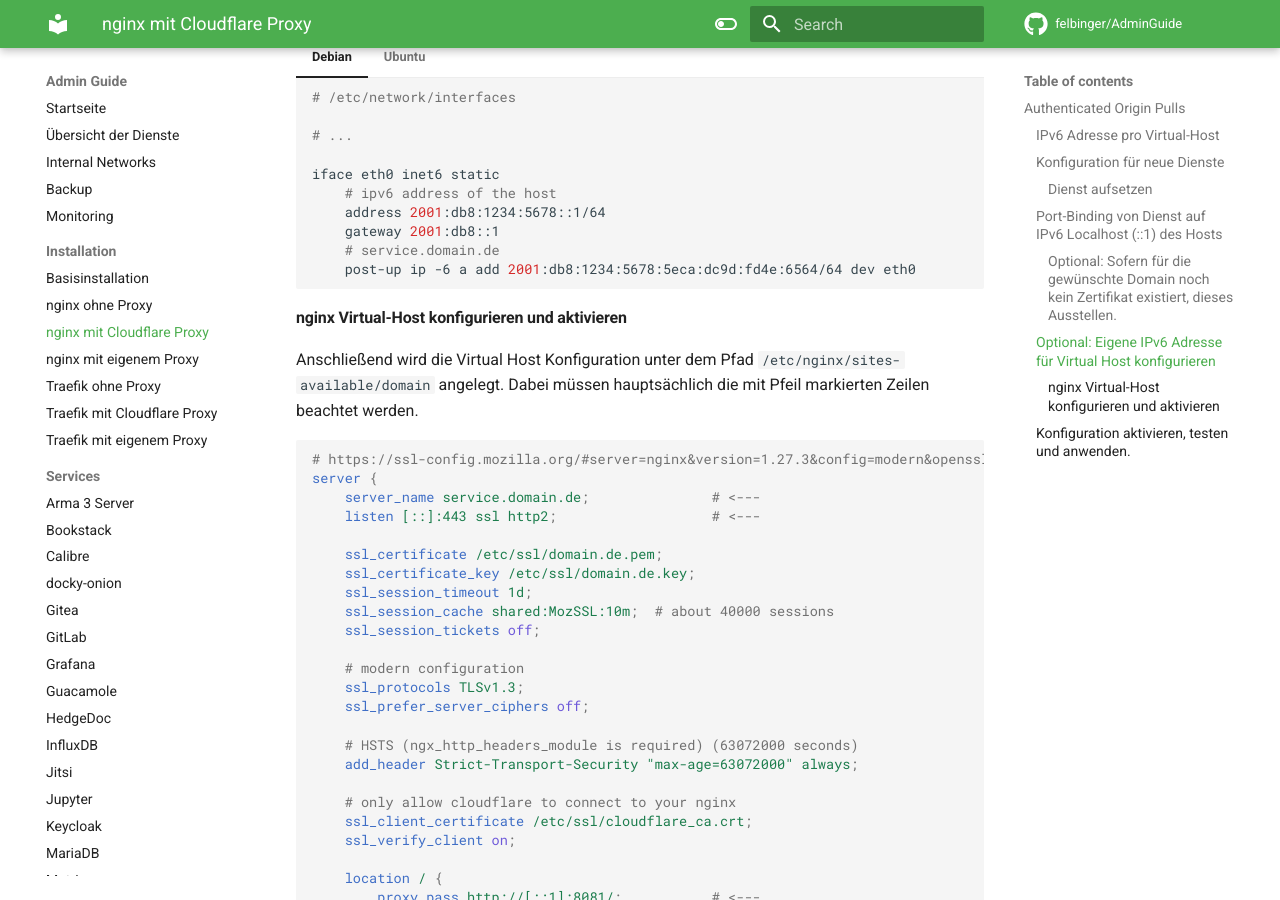
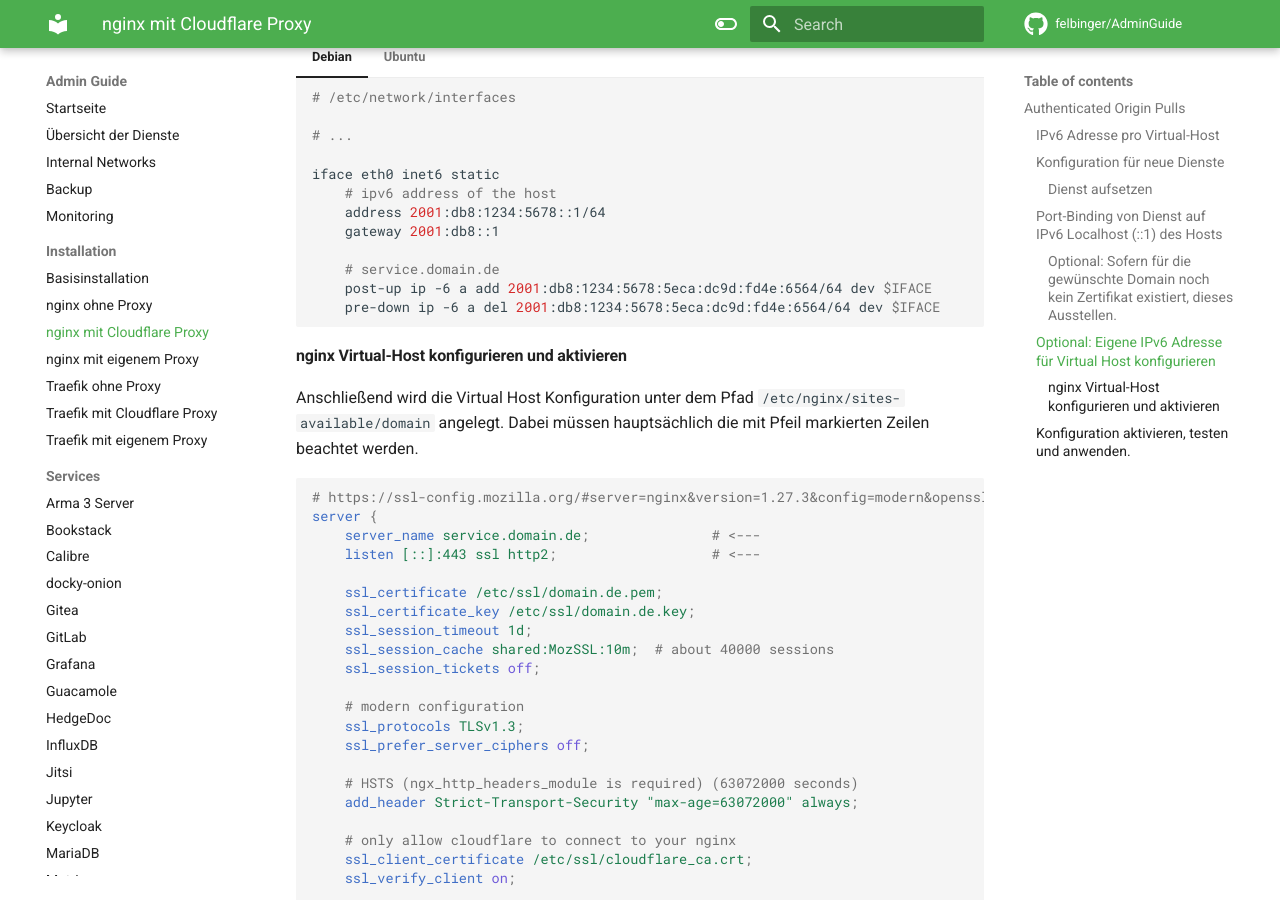
Before and after one commit to felbinger/AdminGuide, an MkDocs documentation site: the page built from docs/installation/11_nginx_cloudflare.md, in a window 1280 px wide and 900 px high, scrolled down 3950 px. Built offline with MkDocs 1.6.1 and Material for MkDocs 9.7.7, drawn with Linux system fonts in a browser that asks for light colours; comment, search, counter and statistics services are not loaded.

Commit message:
add ipv6 pre-down instructions and convert from static network interface definition to  variable

````diff
--- a/includes/installation/additional_ipv6.md
+++ b/includes/installation/additional_ipv6.md
@@ -13,8 +13,10 @@ diese in nginx verwendet werden kann.
         # ipv6 address of the host
         address 2001:db8:1234:5678::1/64
         gateway 2001:db8::1
+
         # service.domain.de
-        post-up ip -6 a add 2001:db8:1234:5678:5eca:dc9d:fd4e:6564/64 dev eth0
+        post-up ip -6 a add 2001:db8:1234:5678:5eca:dc9d:fd4e:6564/64 dev $IFACE
+        pre-down ip -6 a del 2001:db8:1234:5678:5eca:dc9d:fd4e:6564/64 dev $IFACE
     ```
 
 === "Ubuntu"
````
